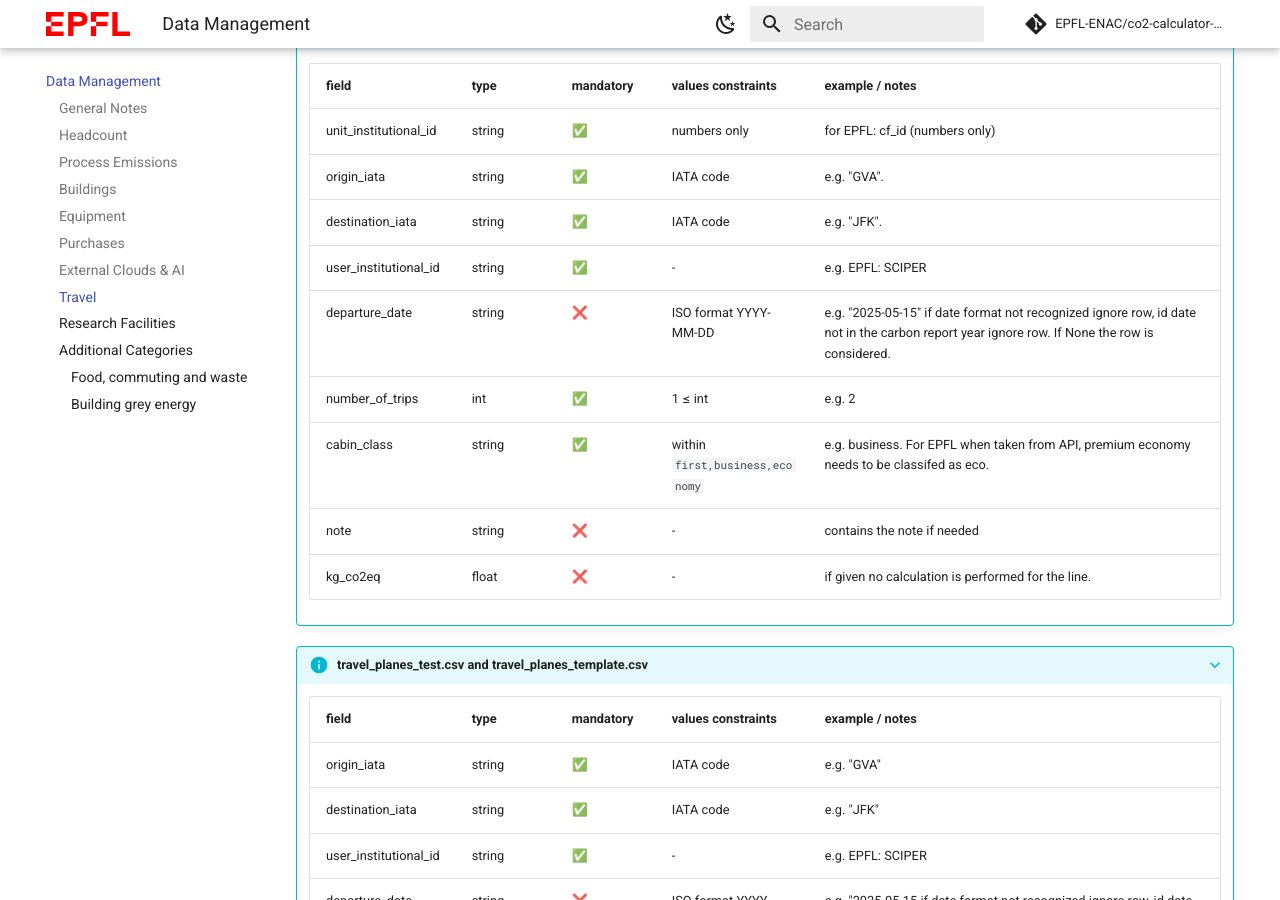
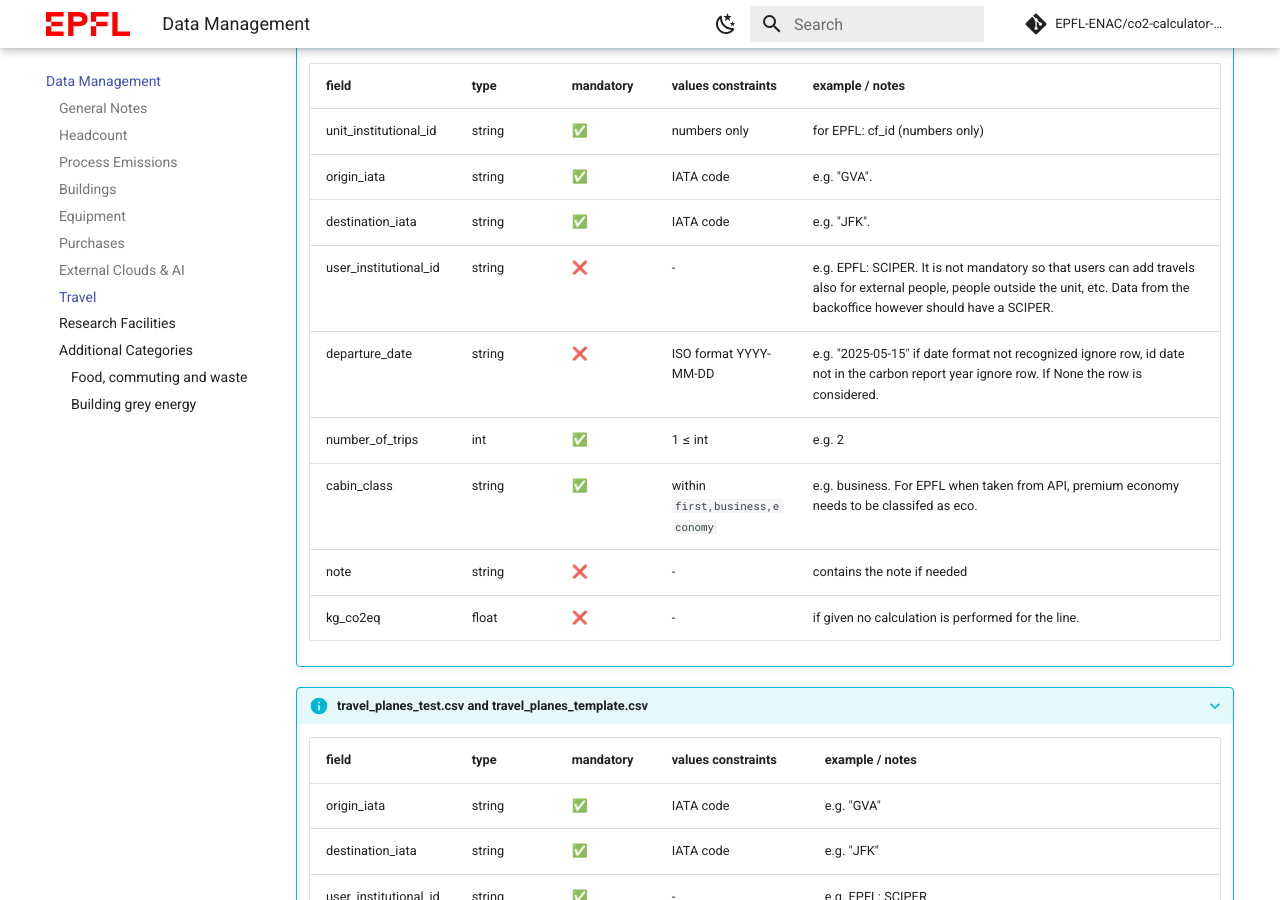
Before and after one commit to EPFL-ENAC/co2-calculator-back-office-doc, an MkDocs documentation site: the page built from docs/data-description.md, in a window 1280 px wide and 900 px high, scrolled down 16119 px. Built offline with MkDocs 1.6.1 and Material for MkDocs 9.7.7, drawn with Linux system fonts in a browser that asks for light colours; comment, search, counter and statistics services are not loaded.

Commit message:
travel - user_institutional_id field not mandatory
Updated the user_institutional_id field to indicate it is not mandatory and clarified its usage.

```diff
--- a/docs/data-description.md
+++ b/docs/data-description.md
@@ -387,7 +387,7 @@ This guide provides comprehensive data validation schemas for all modules in the
     | unit_institutional_id | string | ✅ | numbers only | for EPFL: cf_id (numbers only) |
     | origin_iata | string | ✅ | IATA code | e.g. "GVA". |
     | destination_iata | string | ✅ | IATA code | e.g. "JFK".|
-    | user_institutional_id | string | ✅ | - | e.g. EPFL: SCIPER |
+    | user_institutional_id | string | ❌ | - | e.g. EPFL: SCIPER. It is not mandatory so that users can add travels also for external people, people outside the unit, etc. Data from the backoffice however should have a SCIPER. |
     | departure_date | string | ❌ | ISO format YYYY-MM-DD | e.g. "2025-05-15" if date format not recognized ignore row, id date not in the carbon report year ignore row. If None the row is considered.  |
     | number_of_trips | int | ✅ | 1 ≤ int | e.g. 2 |
     | cabin_class | string | ✅ | within `first,business,economy` | e.g. business. For EPFL when taken from API, premium economy needs to be classifed as eco. |
```
